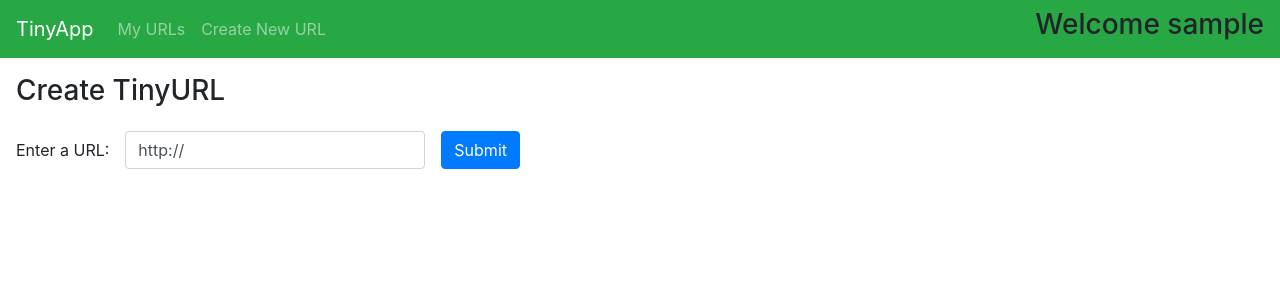
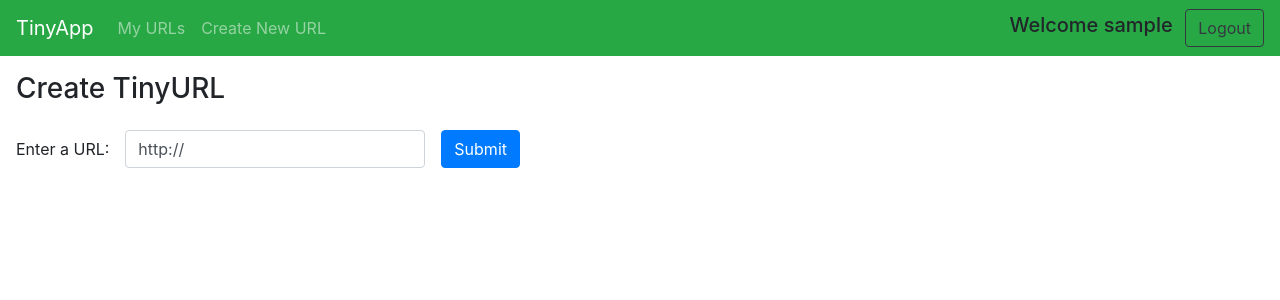
Before and after one commit to k2pbac/tinyapp, a Node server app: template views/urls_new.ejs in a window 1280 px wide. Shown: the top 300 px of the page. Run offline with Node 20, Linux system fonts and the light colour scheme; the template is opened without the code that fills it: most values are stand-ins (such as "Sample title", 1, 10 or a date in 2020); some libraries are stand-ins or nearby versions.

Commit message:
add POST (logout) route for user to logout and remove username

```diff
--- a/views/partials/_header.ejs
+++ b/views/partials/_header.ejs
@@ -25,7 +25,10 @@
         <button type="submit" class="btn btn-outline-dark">Login</button>
       </form>
       <% } else { %>
-      <h3>Welcome <%= username %></h3>
+      <form method="POST" action="/logout">
+        <h5 class="d-inline pr-2">Welcome <%= username %></h5>
+        <button type="submit" class="btn btn-outline-dark">Logout</button>
+      </form>
       <% } %>
     </div>
   </nav>
```
